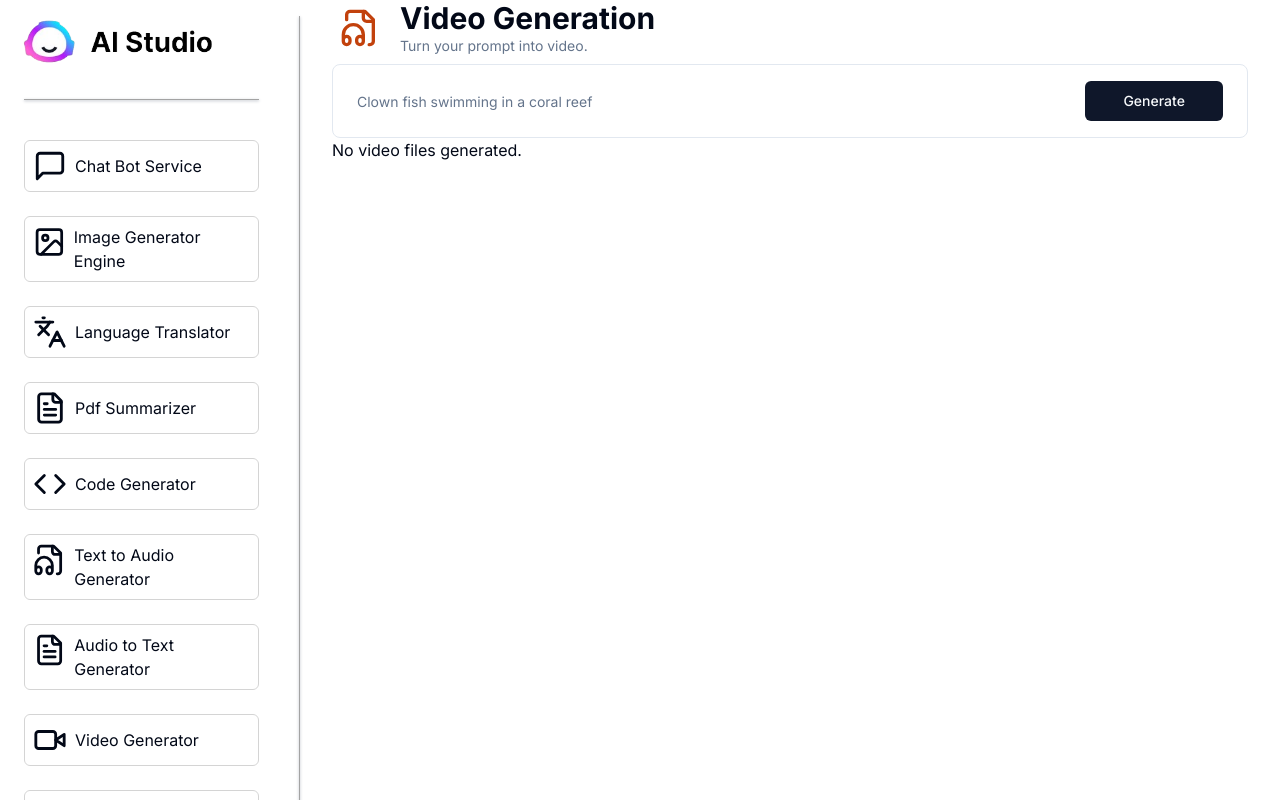
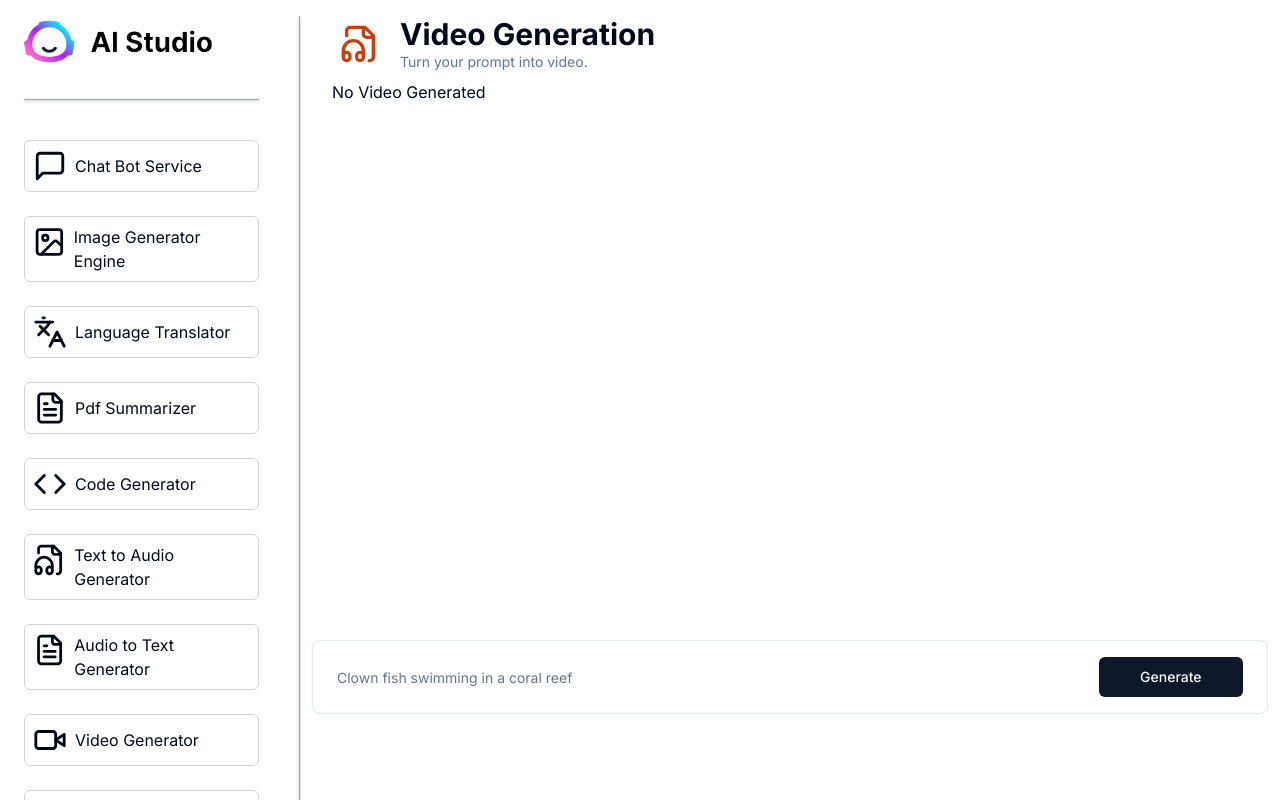
Before and after one commit to Prajwal-ak-0/saas, a Next.js app: page /video in a window 1280 px wide. Built offline with nearby package versions, Linux system fonts and the light colour scheme.

Commit message:
Layout of Audio and Video Updated

```diff
--- a/app/(services)/music/page.tsx
+++ b/app/(services)/music/page.tsx
@@ -72,17 +72,17 @@ const MusicPage = () => {
             <div className="px-4 lg:px-8">
 
                 {isLoading && (
-                    <div className="p-20">
+                    <div className="p-20 sm:pb-[290px]">
                         <Loader />
                     </div>
                 )}
                 {!music && !isLoading && (
-                    <div className="flex flex-col gap-y-4 h-[calc(75vh-200px)] overflow-y-auto">
+                    <div className="flex flex-col gap-y-4 h-[calc(95vh-200px)] overflow-y-auto">
                         <h1>No Music Generated</h1>
                     </div>
                 )}
                 {music && (
-                    <audio controls className="w-full flex flex-col gap-y-4 h-[calc(94vh-200px)] sm:h-[calc(100vh-200px)] overflow-y-auto">
+                    <audio controls className="w-full flex flex-col gap-y-4 h-[calc(95vh-200px)] sm:h-[calc(100vh-200px)] overflow-y-auto">
                         <source src={music} />
                     </audio>
                 )}
@@ -95,8 +95,8 @@ const MusicPage = () => {
                         className="
               rounded-lg
               border
-              w-full
               p-4
+              mx-6
               px-3
               md:px-6
               focus-within:shadow-sm
--- a/app/(services)/video/page.tsx
+++ b/app/(services)/video/page.tsx
@@ -57,6 +57,8 @@ const VideoPage = () => {
 
     return (
         <div>
+            <div className="sm:pt-4 pt-2">
+
                 <Heading
                     title="Video Generation"
                     description="Turn your prompt into video."
@@ -64,15 +66,33 @@ const VideoPage = () => {
                     iconColor="text-orange-700"
                     bgColor="bg-orange-700/10"
                 />
+            </div>
             <div className="px-4 lg:px-8">
+                {isLoading && (
+                    <div className="p-20 sm:pb-[290px]">
+                        <Loader />
+                    </div>
+                )}
+                {!video && !isLoading && (
+                    <div className="flex flex-col gap-y-4 h-[calc(95vh-200px)] overflow-y-auto">
+                    <h1>No Video Generated</h1>
+                </div>
+                )}
+                {video && (
+                    <video controls className="w-full flex flex-col gap-y-4 h-[calc(95vh-200px)] sm:h-[calc(100vh-200px)] overflow-y-auto">
+                        <source src={video} />
+                    </video>
+                )}
+            </div>
+            <div className="mb-auto">
                 <Form {...form}>
                     <form
                         onSubmit={form.handleSubmit(onSubmit)}
                         className="
               rounded-lg
               border
-              w-full
               p-4
+              mx-3
               px-3
               md:px-6
               focus-within:shadow-sm
@@ -101,19 +121,6 @@ const VideoPage = () => {
                         </Button>
                     </form>
                 </Form>
-                {isLoading && (
-                    <div className="p-20">
-                        <Loader />
-                    </div>
-                )}
-                {!video && !isLoading && (
-                    <h1>No video files generated.</h1>
-                )}
-                {video && (
-                    <video controls className="w-full aspect-video mt-8 rounded-lg border bg-black">
-                        <source src={video} />
-                    </video>
-                )}
             </div>
         </div>
     );
```
Lines whose indentation alone changed are shown as unchanged.
